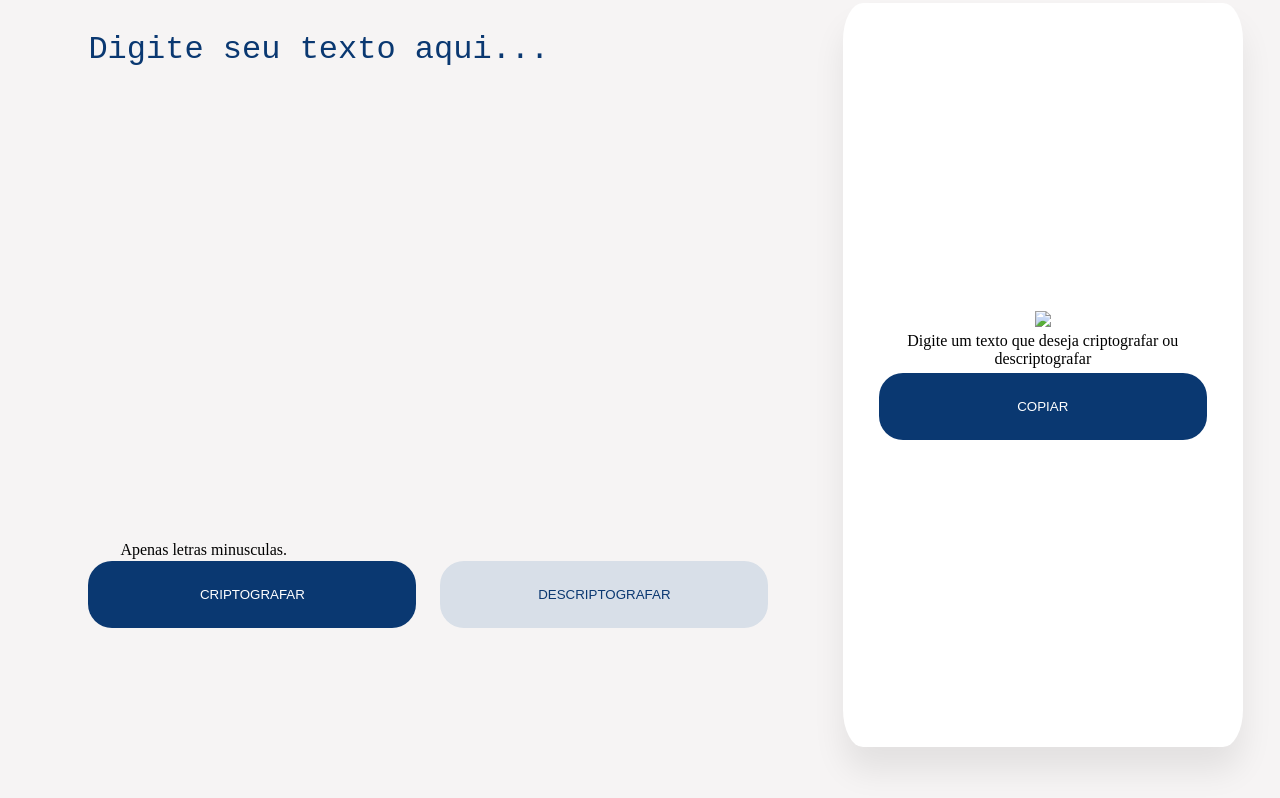
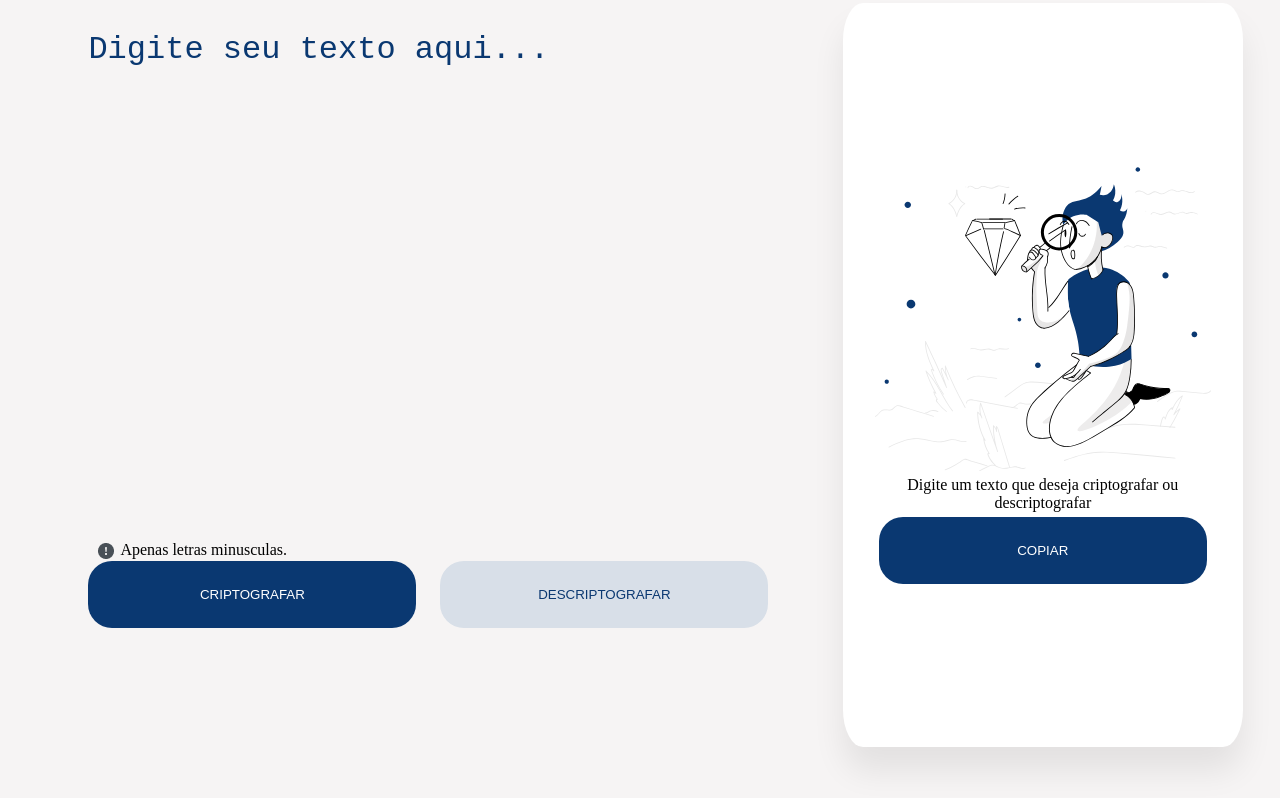
Before and after one commit to filipeaizen/Decodificador-alura, a plain HTML site: page index.html in a window 1280 px wide. Shown: the part 96-894 px from the top of the page. Drawn offline with nearby package versions, Linux system fonts and the light colour scheme.

Commit message:
Add files via upload
Adicionado novamente  CORRIGIDO IMAGENS

```diff
--- a/css/style.css
+++ b/css/style.css
@@ -96,7 +96,7 @@ span{
     cursor: pointer;
 }
 .txt{
-    background-image:url(svg/exclamacao.png);
+    background-image:url(../svg/exclamacao.png);
     background-repeat: no-repeat;
     background-position: 10px;
     padding-left: 32px;
--- a/index.html
+++ b/index.html
@@ -11,7 +11,7 @@
     <main class="main-container">
 
         <header class="cabecalho">
-            <img src="svg/vector.png" alt="">
+            <img src="./svg/Vector.png" alt="">
         </header><!--cabecalho-->
 
             <section class="container">
@@ -33,7 +33,7 @@
                 </div><!--container-input-->
 
                 <div class="output">
-                    <img src="svg/High-quality-products.svg alt="" id="imgInfo">
+                    <img src="./svg/High-quality-products.svg" alt="" id="imgInfo">
                     <textarea id="output-txt" placeholder="Nenhuma mensagem encontrada"></textarea>
                     <span id="msgInfo">Digite um texto que deseja criptografar ou descriptografar </span>
                     <button class="btn-copiar" onclick="copiar()">Copiar</button>
```
